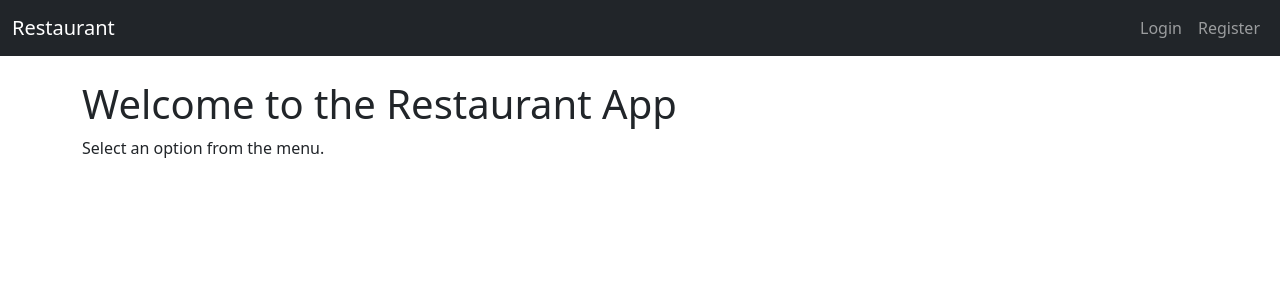
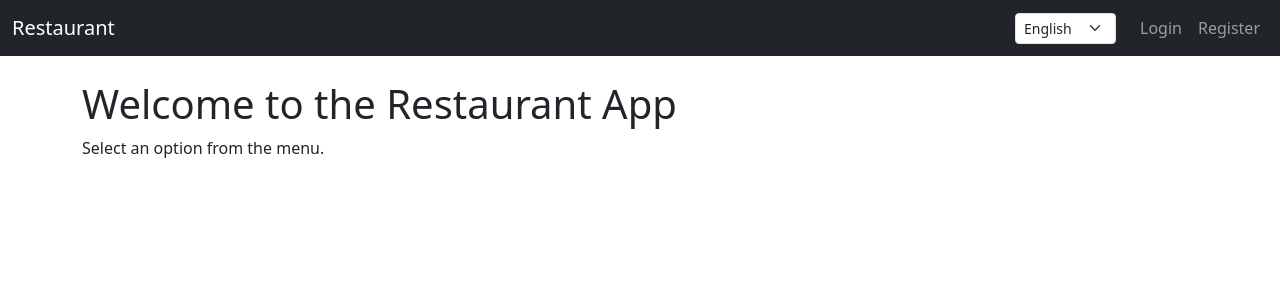
Before and after one commit to mpalubicki/RestaurantOrderingApp, a Flask app: page / in a window 1280 px wide. Shown: the top 300 px of the page. Run offline with Flask 3, Linux system fonts and the light colour scheme; some libraries are stand-ins or nearby versions.

Commit message:
Update navbar.html
add language selector (5 options)

```diff
--- a/backend/app/templates/navbar.html
+++ b/backend/app/templates/navbar.html
@@ -3,7 +3,24 @@
     <a class="navbar-brand" href="/">Restaurant</a>
 
     <div class="collapse navbar-collapse">
-      <ul class="navbar-nav ms-auto">
+      <ul class="navbar-nav ms-auto align-items-lg-center">
+
+        <li class="nav-item me-3">
+          <form method="POST" action="{{ url_for('main.set_language') }}" class="d-flex gap-2 align-items-center">
+            <input type="hidden" name="csrf_token" value="{{ csrf_token() }}">
+            <input type="hidden" name="next" value="{{ request.path }}{% if request.query_string %}?{{ request.query_string.decode('utf-8') }}{% endif %}">
+
+            <select name="lang" class="form-select form-select-sm" onchange="this.form.submit()">
+              {% set current_lang = session.get('lang', 'en') %}
+              <option value="en" {% if current_lang == 'en' %}selected{% endif %}>English</option>
+              <option value="it" {% if current_lang == 'it' %}selected{% endif %}>Italiano</option>
+              <option value="fr" {% if current_lang == 'fr' %}selected{% endif %}>Français</option>
+              <option value="es" {% if current_lang == 'es' %}selected{% endif %}>Español</option>
+              <option value="de" {% if current_lang == 'de' %}selected{% endif %}>Deutsch</option>
+            </select>
+          </form>
+        </li>
+
         {% if current_user.is_authenticated %}
           <li class="nav-item"><a class="nav-link" href="/menu">Menu</a></li>
           <li class="nav-item"><a class="nav-link" href="/orders">My Orders</a></li>
```
